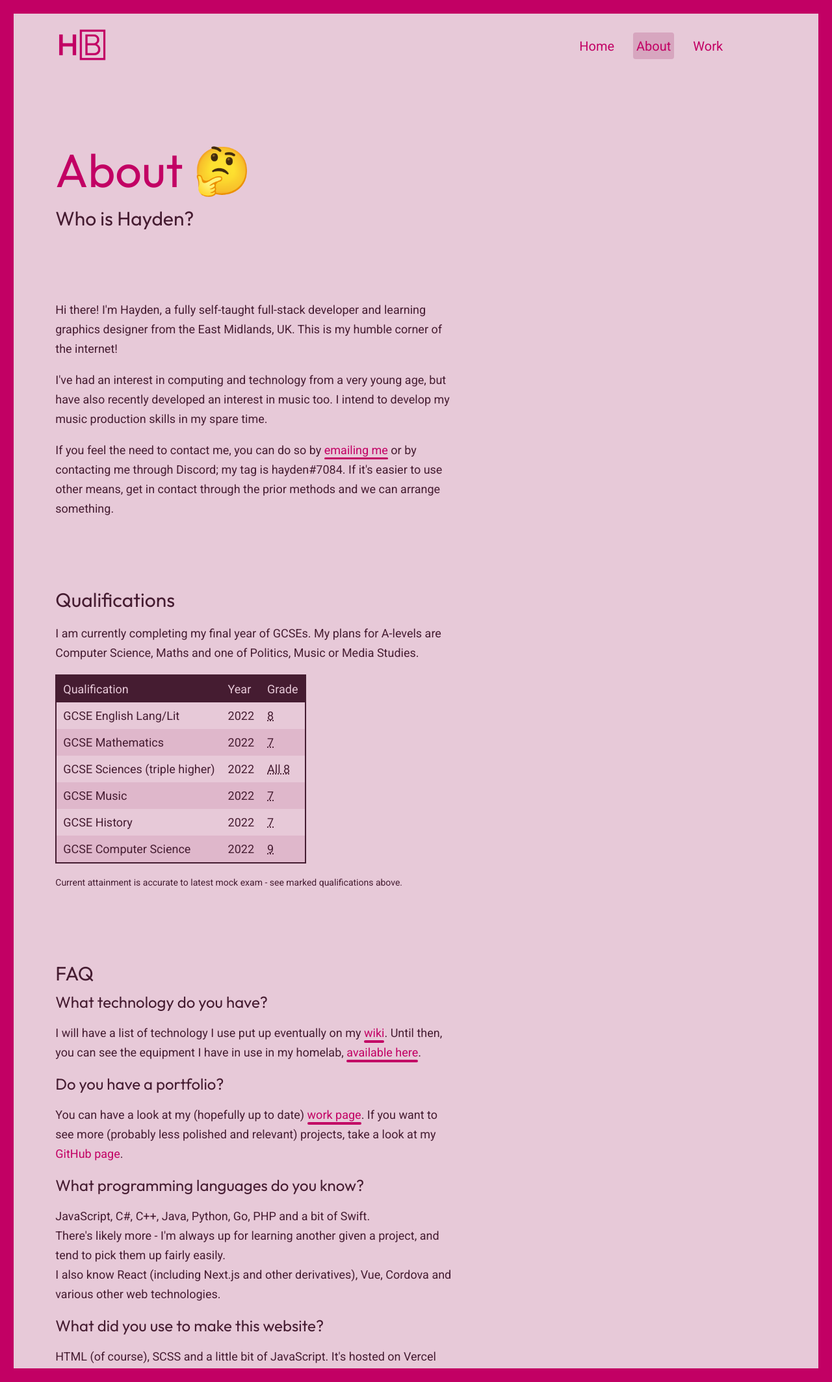
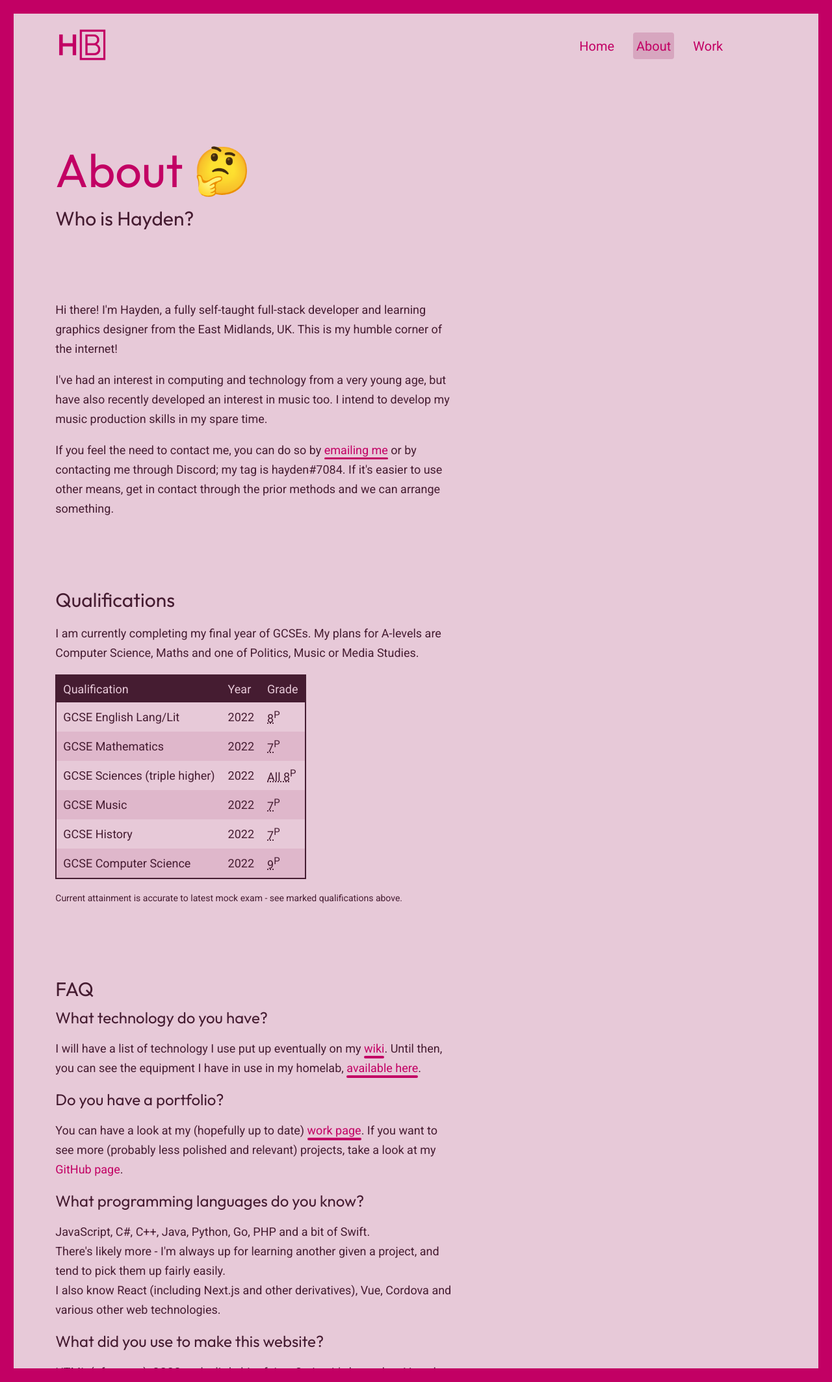
Before and after one commit to htbrown/htbrown.com, a Jekyll site: the page built from about.html, in a window 1280 px wide. Shown: the whole page at 65% size. Built offline with Jekyll 4.4.1, drawn with Linux system fonts in a browser that asks for light colours.

```diff
--- a/about.html
+++ b/about.html
@@ -40,32 +40,32 @@ emoji: 🤔
     <tr>
       <td>GCSE English Lang/Lit</td>
       <td>2022</td>
-      <td><abbr title="Current Attainment">8</abbr></td>
+      <td><abbr title="Current Attainment">8</abbr><sup>P</sup></td>
     </tr>
     <tr>
       <td>GCSE Mathematics</td>
       <td>2022</td>
-      <td><abbr title="Current Attainment">7</abbr></td>
+      <td><abbr title="Current Attainment">7</abbr><sup>P</sup></td>
     </tr>
     <tr>
       <td>GCSE Sciences (triple higher)</td>
       <td>2022</td>
-      <td><abbr title="Current Attainment">All 8</abbr></td>
+      <td><abbr title="Current Attainment">All 8</abbr><sup>P</sup></td>
     </tr>
     <tr>
       <td>GCSE Music</td>
       <td>2022</td>
-      <td><abbr title="Current Attainment">7</abbr></td>
+      <td><abbr title="Current Attainment">7</abbr><sup>P</sup></td>
     </tr>
     <tr>
       <td>GCSE History</td>
       <td>2022</td>
-      <td><abbr title="Current Attainment">7</abbr></td>
+      <td><abbr title="Current Attainment">7</abbr><sup>P</sup></td>
     </tr>
     <tr>
       <td>GCSE Computer Science</td>
       <td>2022</td>
-      <td><abbr title="Current Attainment">9</abbr></td>
+      <td><abbr title="Current Attainment">9</abbr><sup>P</sup></td>
     </tr>
   </table>
   <p class="small">Current attainment is accurate to latest mock exam - see marked qualifications above. </p>
```
